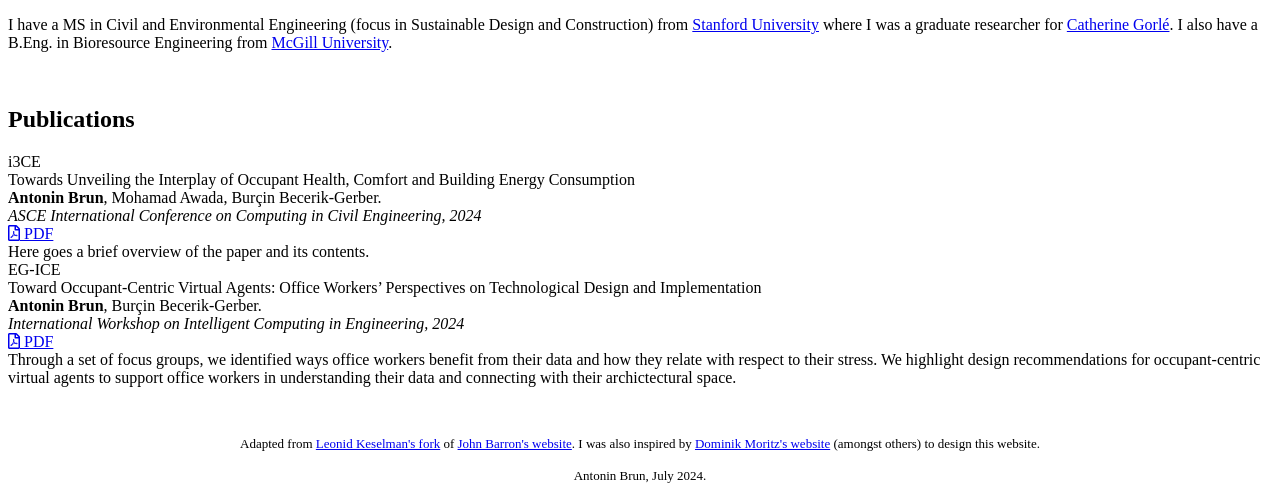
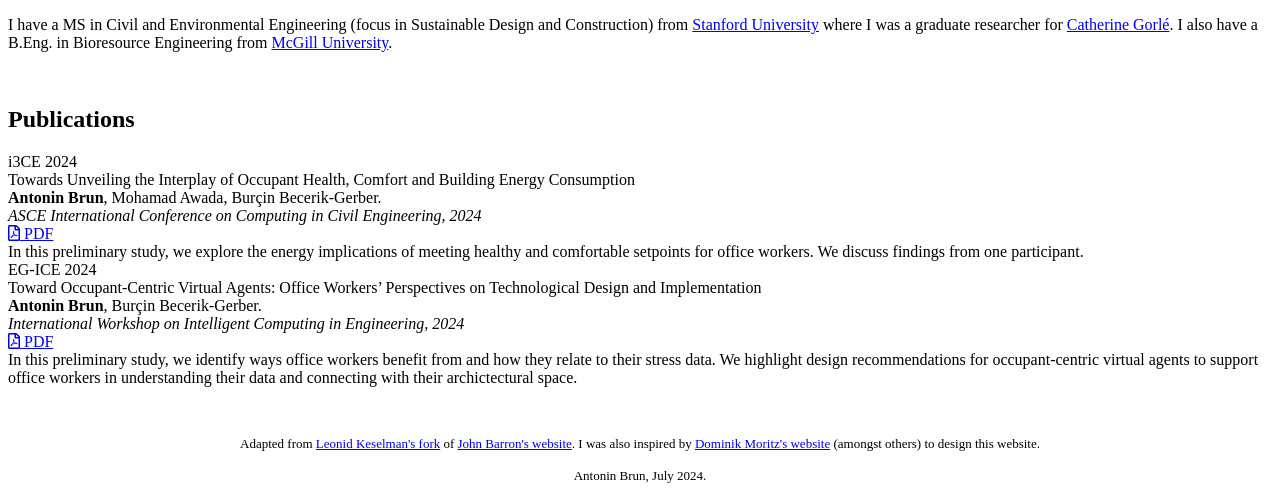
Before and after one commit to antoninbrun/antoninbrun.github.io, a Jekyll site: the page built from _posts/2024-05-01-i3CE.markdown, in a window 1280 px wide. Shown: the part 654-1151 px from the top of the page. Built offline with Jekyll 4.4.1, drawn with Linux system fonts in a browser that asks for light colours; a style sheet for code colours, icons or effects is not loaded.

Commit message:
Updated publications - conference dates & project descriptions

```diff
--- a/_posts/2023-08-30-test.markdown
+++ b/_posts/2023-06-01-EG-ICE.markdown
@@ -3,7 +3,7 @@ layout: post
 title:  "Toward Occupant-Centric Virtual Agents: Office Workers’ Perspectives on Technological Design and Implementation"
 date:   2024-05-15 22:21:59 +00:00
 image:
-abbr: "EG-ICE"
+abbr: "EG-ICE 2024"
 categories: research
 author: "Antonin Brun"
 authors: "<strong>Antonin Brun</strong>, Burçin Becerik-Gerber"
@@ -12,5 +12,5 @@ pdf: pdfs/Full paper EG-ICE 2024 AB.pdf
 website:
 DOI:
 arXiv:
-description: Through a set of focus groups, we identified ways office workers benefit from their data and how they relate with respect to their stress. We highlight design recommendations for occupant-centric virtual agents to support office workers in understanding their data and connecting with their archictectural space.
+description: In this preliminary study, we identify ways office workers benefit from and how they relate to their stress data. We highlight design recommendations for occupant-centric virtual agents to support office workers in understanding their data and connecting with their archictectural space.
 ---
--- a/_posts/2023-08-28-test.markdown
+++ b/_posts/2024-05-01-i3CE.markdown
@@ -3,7 +3,7 @@ layout: post
 title:  "Towards Unveiling the Interplay of Occupant Health, Comfort and Building Energy Consumption"
 date:   2024-05-31 22:21:59 +00:00
 image:
-abbr: "i3CE"
+abbr: "i3CE 2024"
 categories: research
 author: "Antonin Brun"
 authors: "<strong>Antonin Brun</strong>, Mohamad Awada, Burçin Becerik-Gerber"
@@ -13,5 +13,5 @@ pdf: pdfs/i3CE 2024 AB.pdf
 website:
 DOI:
 arXiv:
-description: Here goes a brief overview of the paper and its contents.
+description: In this preliminary study, we explore the energy implications of meeting healthy and comfortable setpoints for office workers. We discuss findings from one participant.
 ---
```
